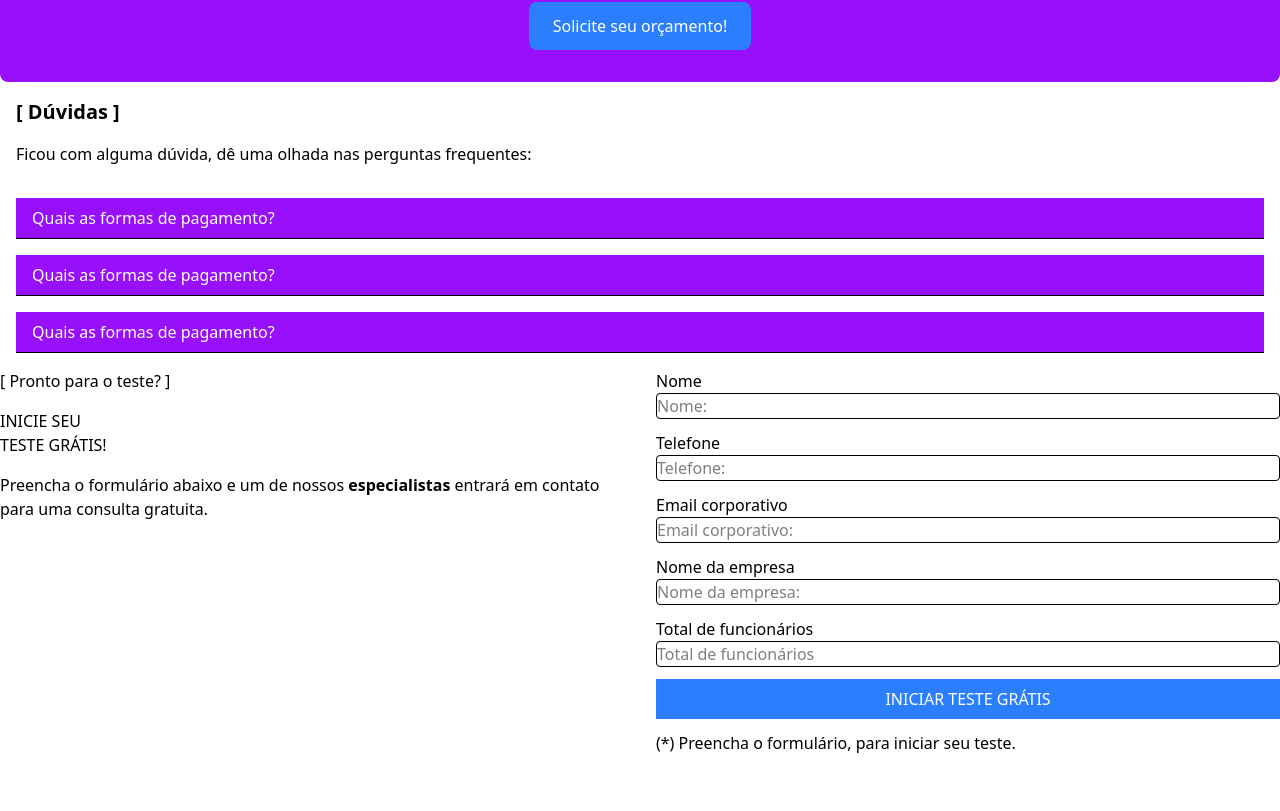
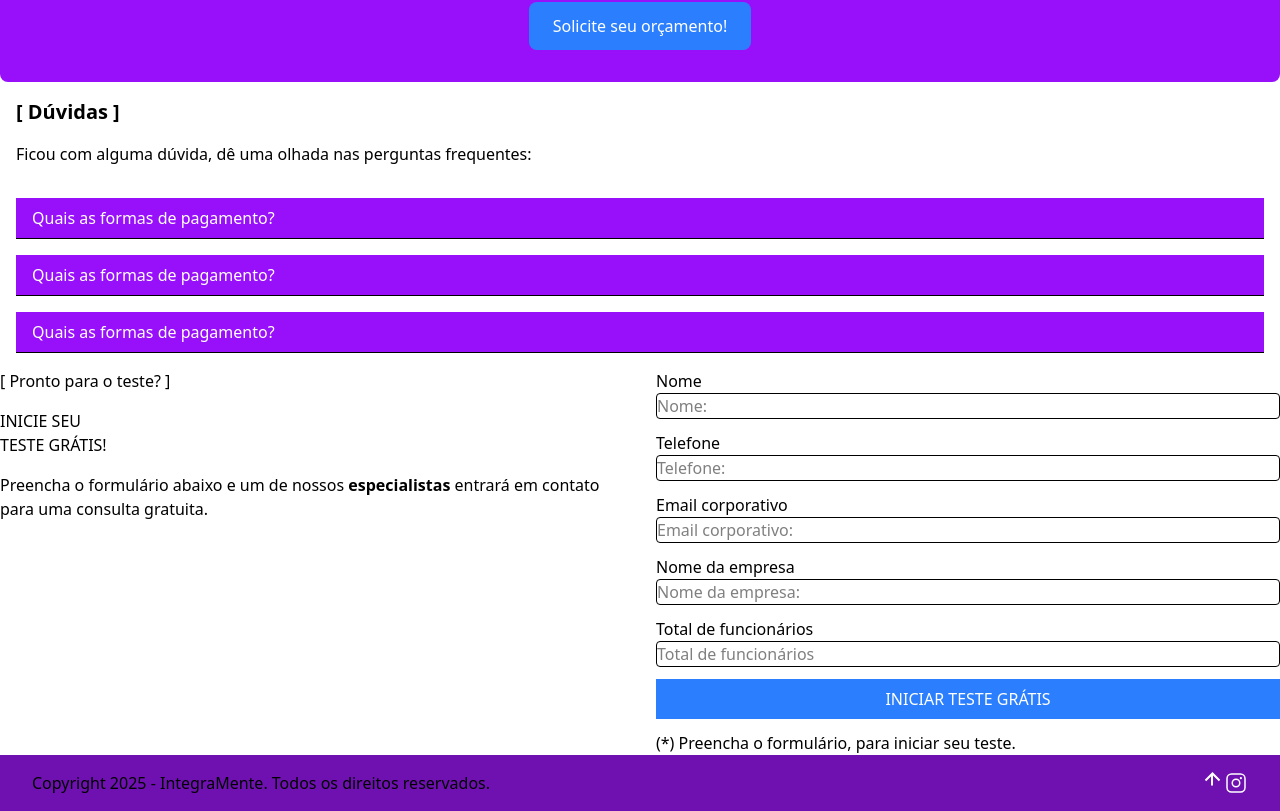
Before and after one commit to lucasbailo/FrontExpensesControl, a React (Vite) app: page / in a window 1280 px wide. Shown: the part 2625-3436 px from the top of the page. Before the commit the page ends 3380 px from the top, so only its background shows below. Built offline with nearby package versions, Linux system fonts and the light colour scheme.

Commit message:
create: criando o footer

```diff
--- a/src/App.jsx
+++ b/src/App.jsx
@@ -2,6 +2,7 @@ import { BrowserRouter, Route, Routes } from 'react-router-dom';
 import './index.css'
 import Home from './Pages/home';
 import Header from './components/Header';
+import Footer from './components/Footer';
 
 function AppRoutes() {
   return (
@@ -10,6 +11,7 @@ function AppRoutes() {
       <Routes>
         <Route path="/" element={<Home />} />
       </Routes>
+    <Footer />
     </BrowserRouter>
   )
 }
--- /dev/null
+++ b/src/components/Footer.jsx
@@ -0,0 +1,41 @@
+import React from "react";
+
+function Footer() {
+    return (
+        <footer className="flex justify-between items-center py-4 px-8 bg-purple-800">
+            <div className="text-base">
+                <p>Copyright 2025 - IntegraMente. Todos os direitos reservados.</p>
+            </div>
+            <div className="flex items-center">
+                <a href="#" className="text-white">
+                    <svg
+                        xmlns="http://www.w3.org/2000/svg"
+                        width="24"
+                        height="24"
+                        fill="none"
+                        stroke="currentColor"
+                        strokeWidth="2"
+                        viewBox="0 0 24 24"
+                        className="text-white"
+                    >
+                        <path d="M5.5 9.5l7-7 7 7" />
+                        <path d="M12 14.5v-11" />
+                    </svg>
+                </a>
+                <a href="https://www.instagram.com" target="_blank" rel="noopener noreferrer" className="text-white">
+                    <svg
+                        xmlns="http://www.w3.org/2000/svg"
+                        width="24"
+                        height="24"
+                        viewBox="0 0 256 256"
+                        fill="none"
+                    >
+                        <path fill="currentColor" d="M128 80a48 48 0 1 0 48 48a48.05 48.05 0 0 0-48-48Zm0 80a32 32 0 1 1 32-32a32 32 0 0 1-32 32Zm48-136H80a56.06 56.06 0 0 0-56 56v96a56.06 56.06 0 0 0 56 56h96a56.06 56.06 0 0 0 56-56V80a56.06 56.06 0 0 0-56-56Zm40 152a40 40 0 0 1-40 40H80a40 40 0 0 1-40-40V80a40 40 0 0 1 40-40h96a40 40 0 0 1 40 40ZM192 76a12 12 0 1 1-12-12a12 12 0 0 1 12 12Z" />
+                    </svg>
+                </a>
+            </div>
+        </footer>
+    );
+}
+
+export default Footer;
```
